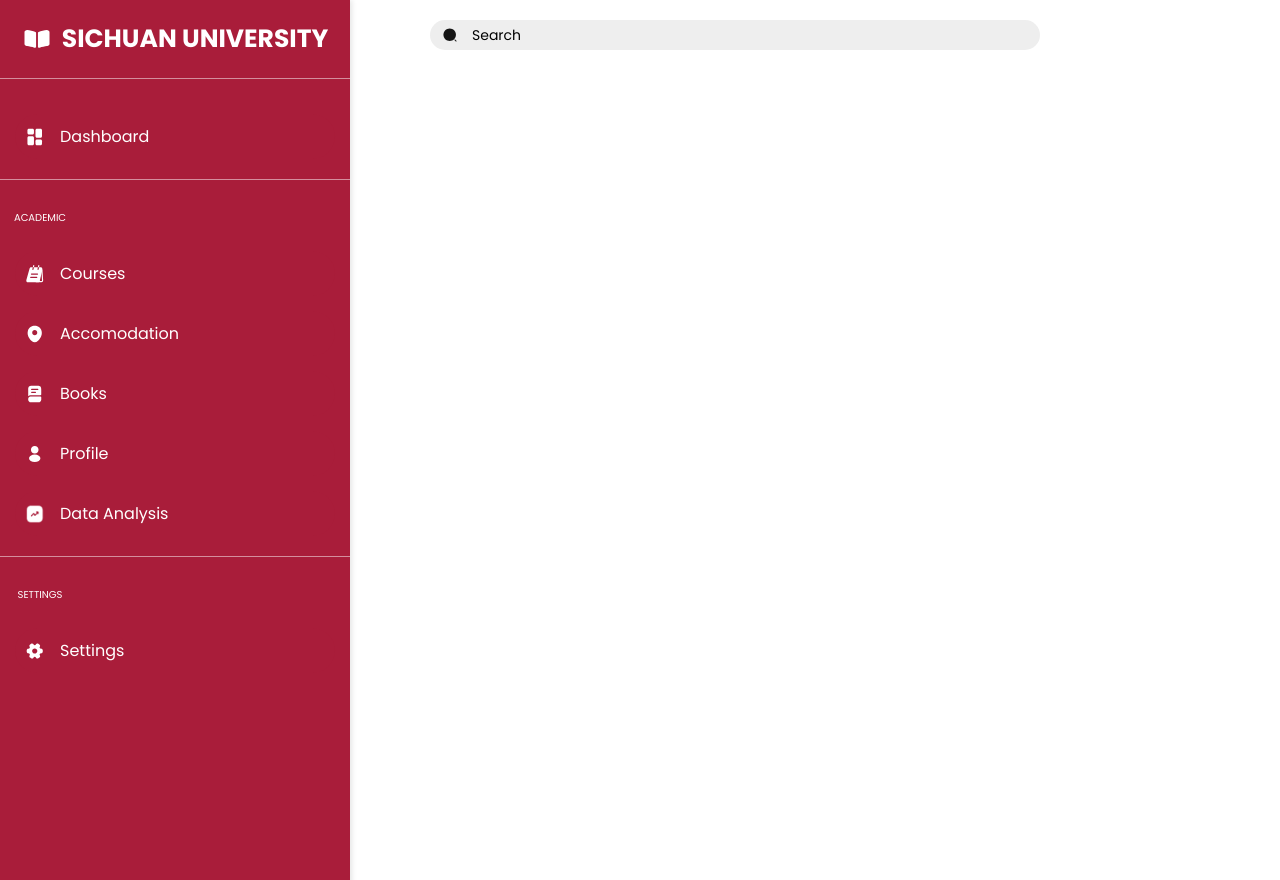
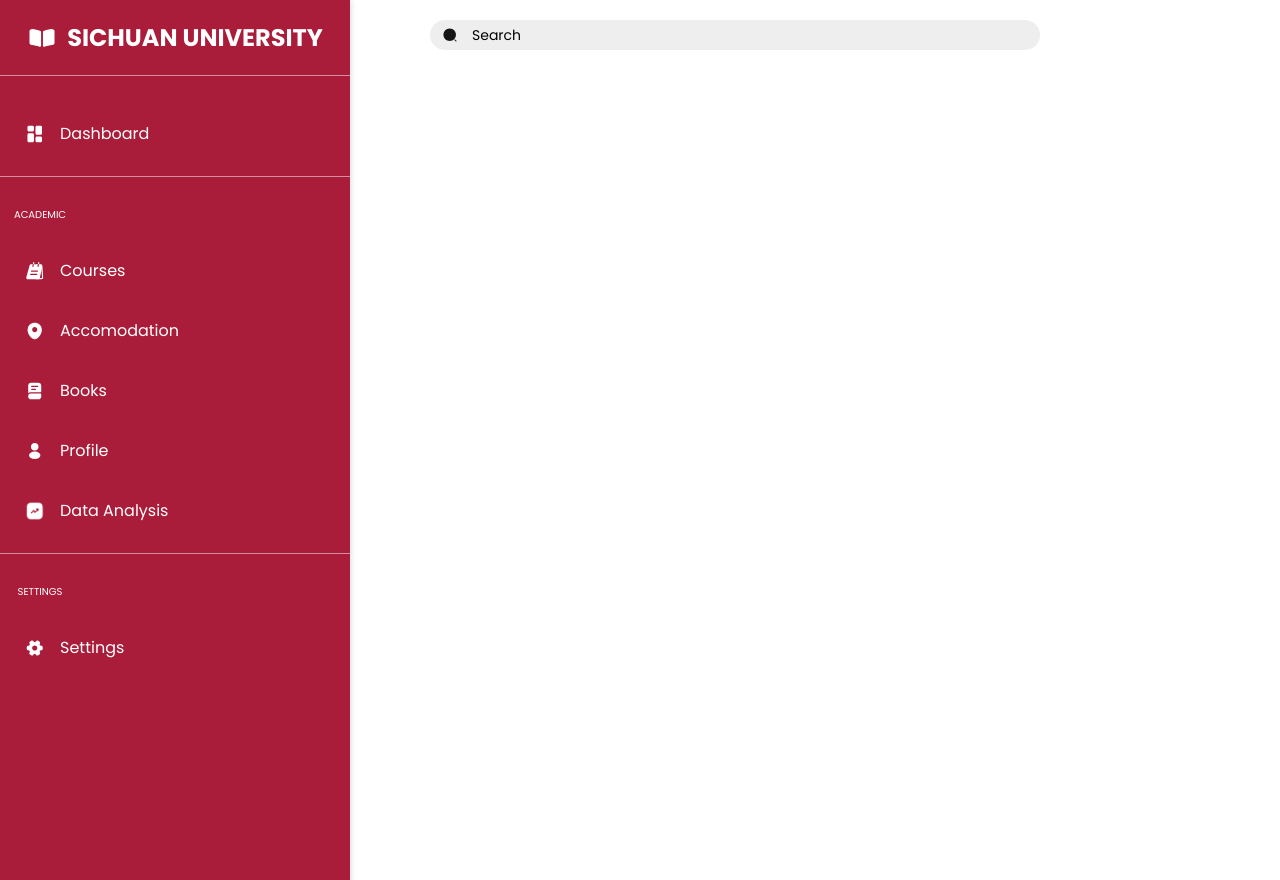
Before and after one commit to Imanelakehal/Student_Management_System, a Flask app: page /dashboard in a window 1280 px wide; the page is wider, and only the part inside the window is pictured. Run offline with Flask 2, Linux system fonts and the light colour scheme; the visitor is signed in with stand-in values (Sample User, id 1); some libraries are stand-ins or nearby versions.

Commit message:
Small change

```diff
--- a/templates/dashboard.html
+++ b/templates/dashboard.html
@@ -39,7 +39,7 @@
             margin-right: 10px;
         }
         .sidebar .title h1 {
-            font-size: 25px;
+            font-size: 24px;
             font-weight: bold;
             margin: 0;
         }
```
